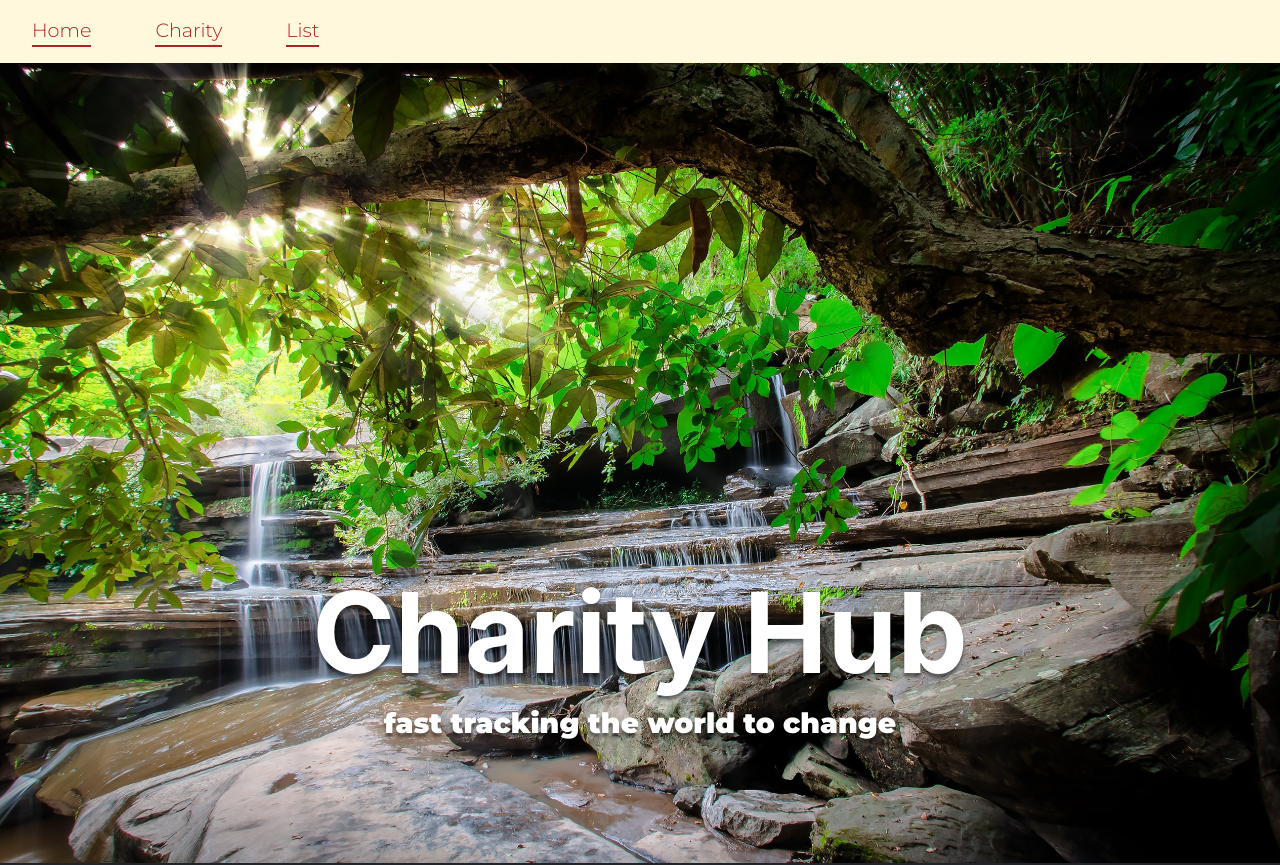
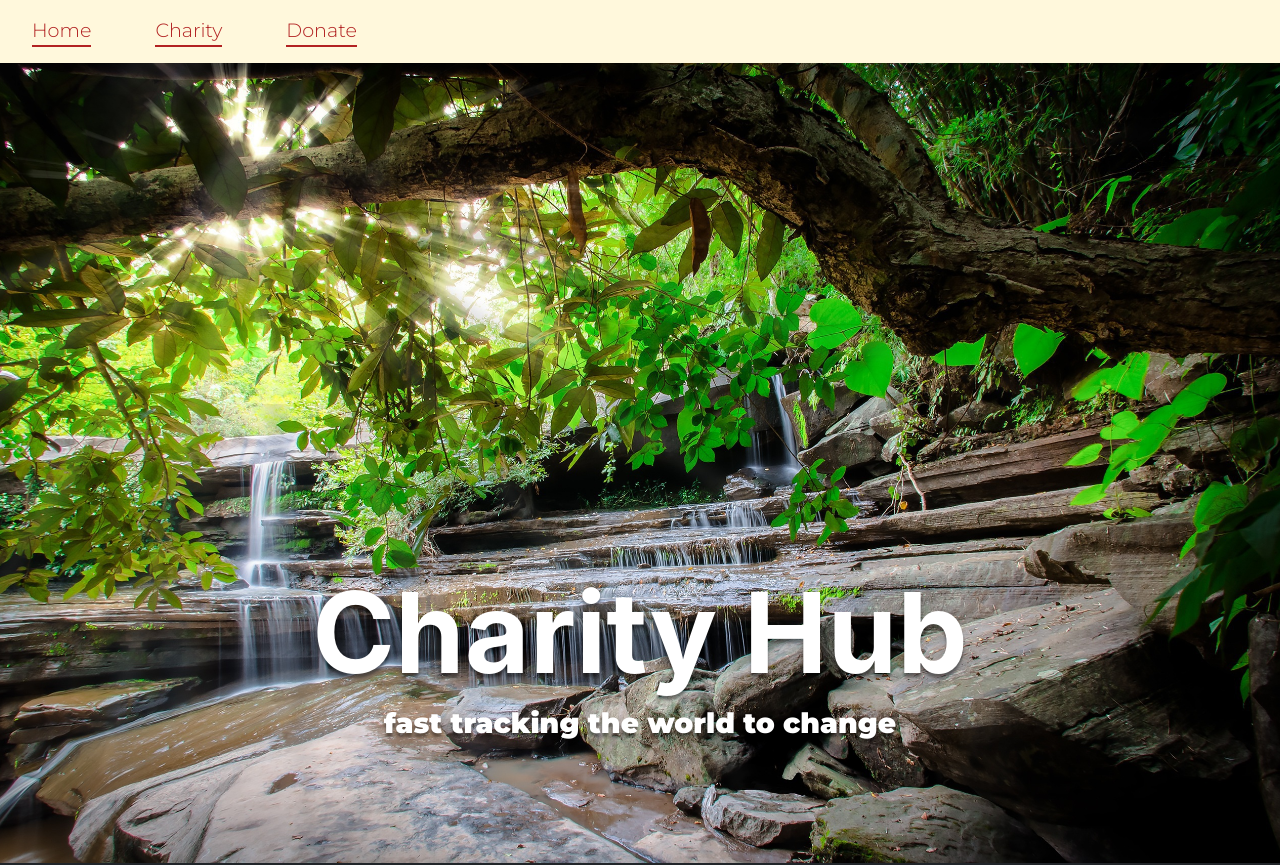
Before and after one commit to Icika-max/Charity-App, a React (Create React App) app: page / in a window 1280 px wide. Shown: the top 865 px of the page. Built offline with nearby package versions, Linux system fonts and the light colour scheme; some icons are missing.

Commit message:
Redirect to donation form

```diff
--- a/src/App.js
+++ b/src/App.js
@@ -5,6 +5,7 @@ import Char from "./components/charity/Char";
 import Home from "./components/LandingPage/Home";
 import Nav from "./components/Nav";
 import List from "./components/charity/List";
+import Contribute from "./components/Contribute";
 
 function App() {
   return (
@@ -13,7 +14,7 @@ function App() {
         <Nav />
         <Routes>
           <Route path="/charity" element={<Char />} />
-          <Route path="list" element={<List />} />
+          <Route path="contribute" element={<Contribute />} />
           <Route exact path="/" element={<Home />} />
         </Routes>
       </BrowserRouter>
--- a/src/components/Nav.js
+++ b/src/components/Nav.js
@@ -4,12 +4,12 @@ import { NavLink } from "react-router-dom";
 function Nav() {
   return (
     <nav>
-      <NavLink exact='true' to="/">
+      <NavLink exact="true" to="/">
         {" "}
         Home
       </NavLink>
       <NavLink to="/charity">Charity</NavLink>
-      <NavLink to="/list">List</NavLink>
+      <NavLink to="/contribute">Donate</NavLink>
     </nav>
   );
 }
--- a/src/components/charity/DisplaySelected.js
+++ b/src/components/charity/DisplaySelected.js
@@ -1,5 +1,7 @@
+import { useNavigate } from "react-router-dom";
 function DisplaySelected(props) {
   const { data } = props;
+  let navigate = useNavigate();
   return (
     <>
       <h3>{data.country || data.state || data.city}</h3>
@@ -8,7 +10,14 @@ function DisplaySelected(props) {
         <h4>Present in : {data.countries.country.name}</h4>
       ) : null}
       <p>Mission : {data.mission}</p>
-      <button className="donateBtn" onClick={() => console.log(data.id)}>Donate</button>
+      <button
+        className="donateBtn"
+        onClick={() => {
+          navigate("/contribute");
+        }}
+      >
+        Donate
+      </button>
     </>
   );
 }
--- a/src/components/charity/Search.js
+++ b/src/components/charity/Search.js
@@ -37,7 +37,6 @@ function Search({ setSearch, search, data, setNewData }) {
           }}
           placeholder="Search here..."
         />
-        <button>Search</button>
       </div>
     </div>
   );
```
